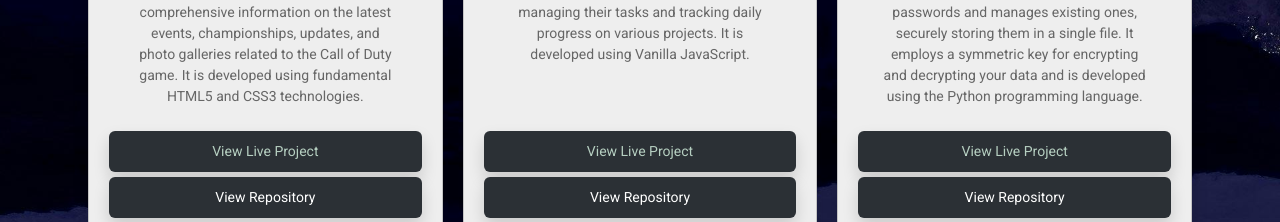
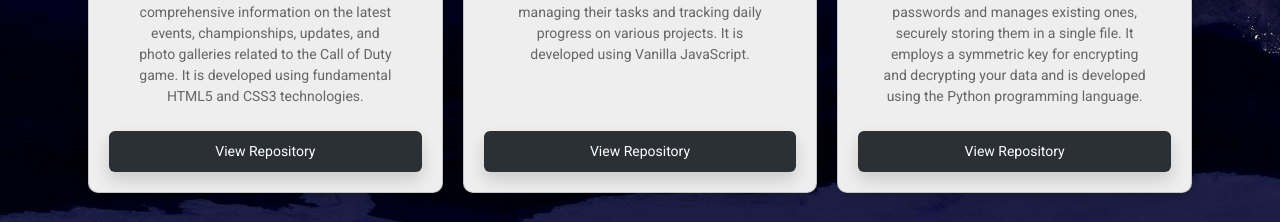
Before and after one commit to alakeldev/alakel-portfolio, a React (Create React App) app: page / in a window 1280 px wide. Shown: the part 1780-2002 px from the top of the page. Built offline with nearby package versions, Linux system fonts and the light colour scheme.

Commit message:
remove view live project button

```diff
--- a/src/components/ProjectCard.jsx
+++ b/src/components/ProjectCard.jsx
@@ -13,8 +13,6 @@ const ProjectCard = (project) => {
           </Card.Title>
           <Card.Text>{projectDescription}</Card.Text>
         </Card.Body>
-        {liveProjectLink ? ( <Button className="shadow text-capitalize view-project-btn live-btn" onClick={() => window.open(liveProjectLink, '_blank')}>View Live Project</Button> ) :
-        ( <Button className="shadow text-capitalize view-project-btn live-btn" style={{display:"none"}} >View Live Project</Button> )}
         <Button className='shadow text-capitalize view-project-btn' onClick={() => window.open(repoLink, '_blank')}>View Repository</Button>
       </Card>
     </div>
--- a/src/data/ProjectsItems.jsx
+++ b/src/data/ProjectsItems.jsx
@@ -14,7 +14,6 @@ const ProjectsItems = [
         projectImg: Img1,
         projectTitle: 'Call Of Duty',
         projectDescription: 'Ghost Team website offers comprehensive information on the latest events, championships, updates, and photo galleries related to the Call of Duty game. It is developed using fundamental HTML5 and CSS3 technologies.',
-        liveProjectLink: 'https://alakeldev.github.io/ghost-cod-team-website/',
         repoLink: 'https://github.com/alakeldev/ghost-cod-team-website'
     },
     {
@@ -22,7 +21,6 @@ const ProjectsItems = [
         projectImg: Img2,
         projectTitle: 'Hi Task Me',
         projectDescription: 'This application assists users in managing their tasks and tracking daily progress on various projects. It is developed using Vanilla JavaScript.',
-        liveProjectLink: 'https://alakeldev.github.io/hi-task-me-app/',
         repoLink: 'https://github.com/alakeldev/hi-task-me-app'
     },
     {
@@ -30,7 +28,6 @@ const ProjectsItems = [
         projectImg: Img3,
         projectTitle: 'Passwords Manager',
         projectDescription: 'This application generates new passwords and manages existing ones, securely storing them in a single file. It employs a symmetric key for encrypting and decrypting your data and is developed using the Python programming language.',
-        liveProjectLink: 'https://password-generator-and-manager-a88bcb86c5e0.herokuapp.com/',
         repoLink: 'https://github.com/alakeldev/passwords-generator-and-manager-app'
     },
     {
@@ -38,7 +35,6 @@ const ProjectsItems = [
         projectImg: Img4,
         projectTitle: 'Home Taste',
         projectDescription: 'Chefs Community, Whether you are a seasoned cook or a curious food enthusiast, our website provides a delightful experience for home chefs. It is developed using the Python programming language (the Django full-stack framework, and the Jinja templating language).',
-        liveProjectLink: 'https://home-taste-2aece88c850a.herokuapp.com/',
         repoLink: 'https://github.com/alakeldev/home-taste-app'
     },
     {
@@ -46,7 +42,6 @@ const ProjectsItems = [
         projectImg: Img5,
         projectTitle: 'Techplaza Platform',
         projectDescription: 'This platform offers extensive solutions for application development and IT support. It is developed using JavaScript (React.js) for the frontend and Python (Django Rest Framework) for the backend API.',
-        liveProjectLink: 'https://frontend-techplaza-d0af91d53972.herokuapp.com/',
         repoLink: 'https://github.com/alakeldev/techplaza-app-frontend'
     },
     {
@@ -54,7 +49,6 @@ const ProjectsItems = [
         projectImg: Img6,
         projectTitle: 'Hi Translate Me',
         projectDescription: 'Hi Translate Me is a voice translation tool that translates spoken text into another language and plays back the translation. This project integrates speech recognition and translation APIs, Built with Next.js and TypeScript.',
-        liveProjectLink: 'https://hi-translate-me-0754d2a11817.herokuapp.com/',
         repoLink: 'https://github.com/alakeldev/hi-translate-me-app'
     },
     {
@@ -62,7 +56,6 @@ const ProjectsItems = [
         projectImg: Img7,
         projectTitle: 'Convert Image 2 Pdf',
         projectDescription: 'Convert Image 2 PDF is a sleek online tool built with Next.js, React components, Tailwind CSS, Preline, and Aceternity UI. It allows users to effortlessly convert any image into a PDF document with a modern and intuitive interface.',
-        liveProjectLink: 'https://convert-img2pdf-df56eaef8e32.herokuapp.com/',
         repoLink: 'https://github.com/alakeldev/file-converter-app'
     },
     {
@@ -70,7 +63,6 @@ const ProjectsItems = [
         projectImg: Img8,
         projectTitle: 'Hi Download Me',
         projectDescription: 'It is a file downloader application built with HTML, CSS, and JavaScript. It utilizes vanilla JavaScript and DOM manipulation to provide a seamless file downloading experience. The application fetches binary file data using the Fetch and handles it with Blob objects.',
-        liveProjectLink: 'https://alakeldev.github.io/hi-download-me-app/',
         repoLink: 'https://github.com/alakeldev/hi-download-me-app'
     },
     {
@@ -78,7 +70,6 @@ const ProjectsItems = [
         projectImg: Img9,
         projectTitle: 'Hi Med Assist Mobile App',
         projectDescription: 'It is a medication management app built with React Native and Expo. It offers medication storage and precise reminders, powered by Firebase, a flexible NoSQL database. Stay organized with Hi-Med-Assist-App, your reliable health companion.',
-        liveProjectLink: '',
         repoLink: 'https://github.com/alakeldev/hi-med-assist-app'
     },
 ]
```
Also changed, not shown: 1 other file (tests, documents, lock files or other folders).
